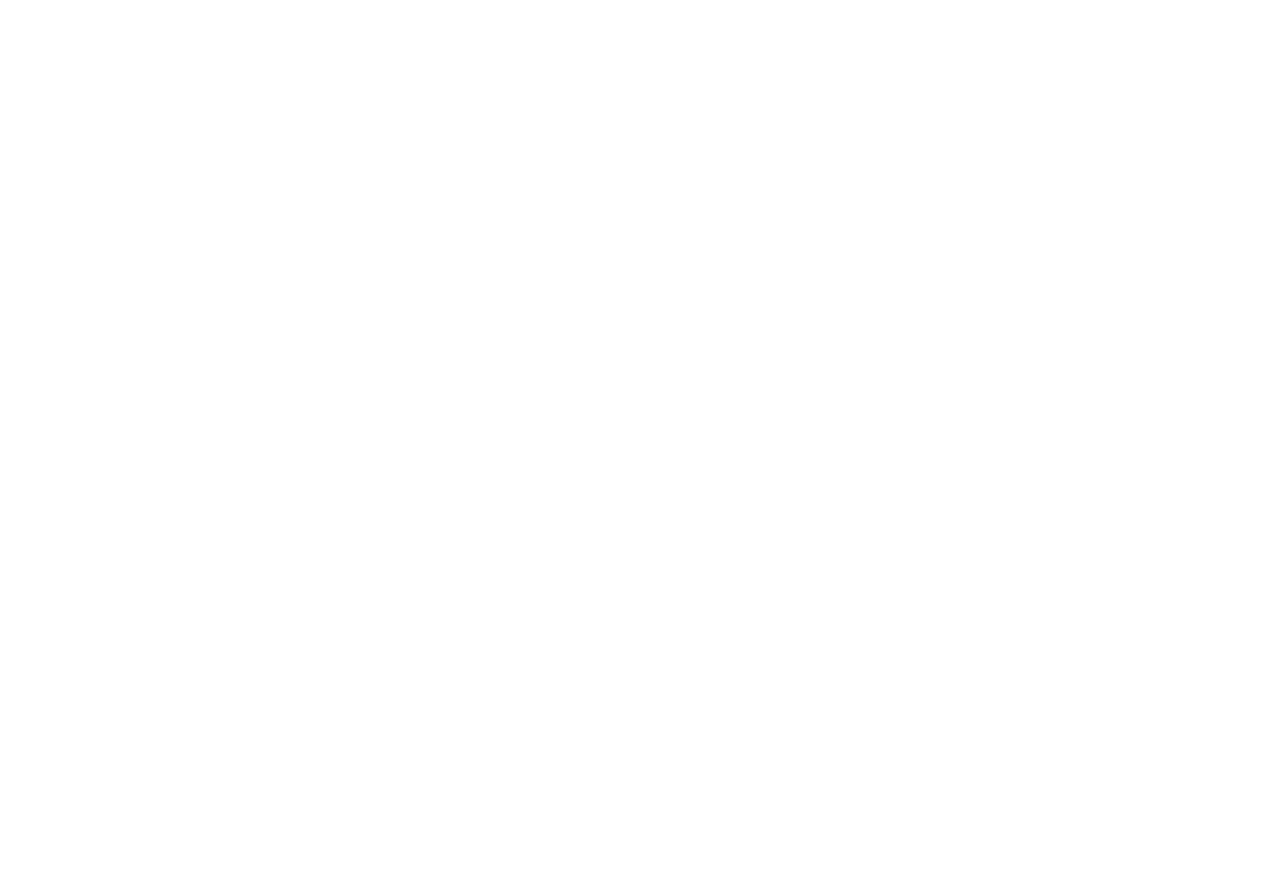
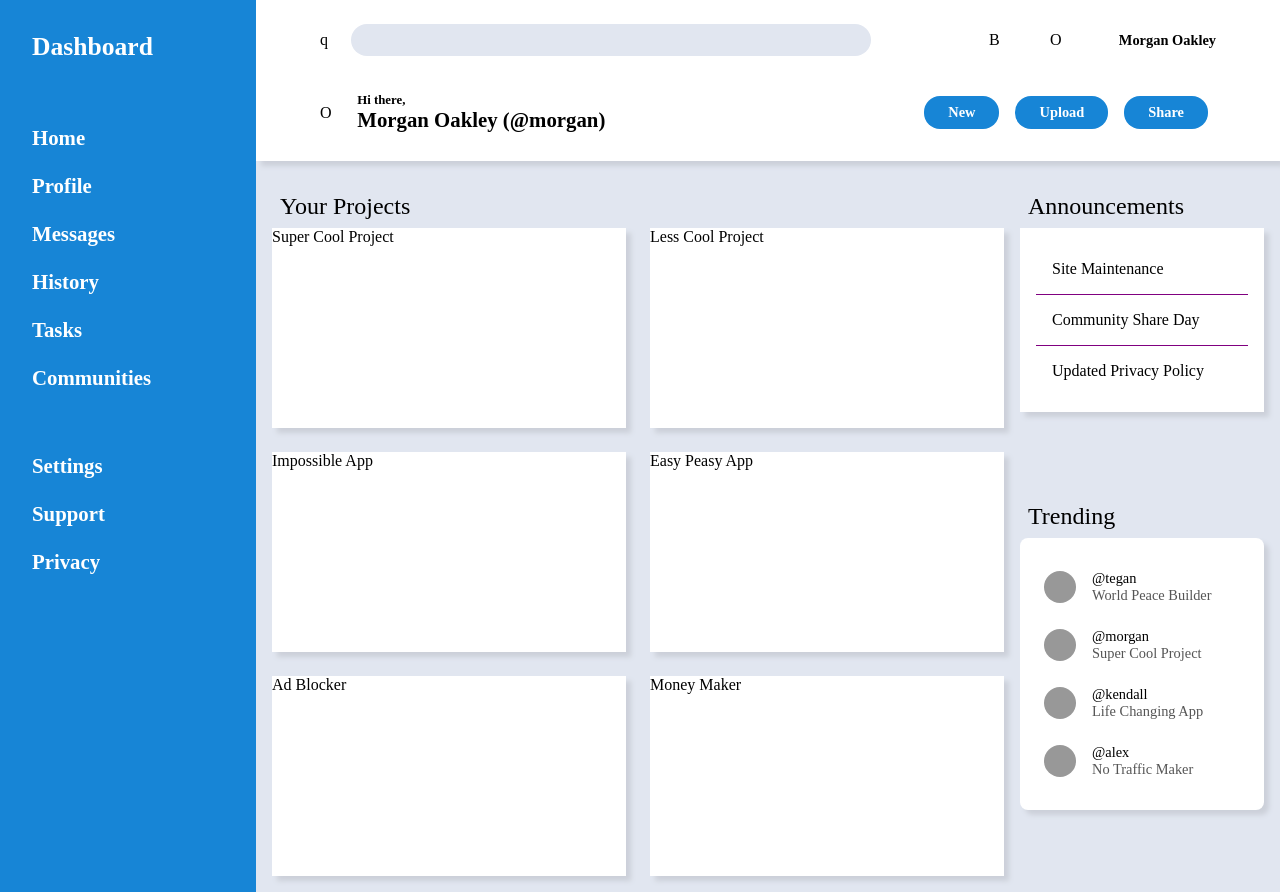
Before and after one commit to TimoW3rn3r/admin-dashboard, a plain HTML site: page index.html in a window 1280 px wide. Before the commit the page ends 800 px from the top, so only its background shows below. Drawn offline with Linux system fonts and the light colour scheme.

Commit message:
Basic layout using grid

```diff
--- a/css/style.css
+++ b/css/style.css
@@ -0,0 +1,248 @@
+* {
+  margin: 0;
+  padding: 0;
+
+  --dashboard-text-size: 1.6rem;
+  --sidebar-background: #1785d6;
+  --sidebar-font-size: 1.3rem;
+  --sidebar-font-weight: 700;
+  --sidebar-text-color: white;
+
+  --main-content-background: #e1e6f0;
+
+  --username-size: 0.9rem;
+  --username-weight: 600;
+
+  --greeting-size: 0.8rem;
+  --greeting-weight: 600;
+
+  --user-details-size: 1.3rem;
+  --user-details-weight: 600;
+
+  --button-bg-color: #1785d6;
+  --button-text-color: white;
+  --button-text-size: 0.9rem;
+  --button-text-weight: 600;
+
+  --content-title-size: 1.5rem;
+  --content-title-weight: 500;
+
+  --content-color: #555555;
+
+  --trending-user-size: 0.9rem;
+  --trending-user-weight: 500;
+
+  --trending-size: 0.9rem;
+  --trending-weight: 400;
+
+  --tile-shadow: #ccd0d9;
+}
+
+body {
+  background-color: var(--main-content-background);
+}
+
+.container {
+  display: grid;
+  grid-template-columns: 1fr 4fr;
+  /* grid-template-rows: 1fr 6fr; */
+  /* grid-gap: 8px 8px; */
+  row-gap: 8px;
+  /* min-height: 100vh; */
+}
+
+.sidebar {
+  grid-row: 1 / 3;
+  background-color: var(--sidebar-background);
+  color: var(--sidebar-text-color);
+  font-weight: var(--sidebar-font-weight);
+  font-size: var(--sidebar-font-size);
+  padding: 32px;
+
+  display: grid;
+  grid-template-rows: max-content max-content max-content;
+  row-gap: 64px;
+}
+
+.dashboard {
+  font-size: var(--dashboard-text-size);
+}
+.links1, .links2 {
+  display: grid;
+  row-gap: 24px;
+}
+
+.header {
+  background-color: white;
+  padding: 24px 64px;
+  box-shadow: 12px 0 rgba(170, 180, 194, 0.2);
+}
+
+.first-row {
+  display: grid;
+  grid-template-columns: 1fr 20fr 1fr 2fr 5fr;
+  align-items: center;
+  margin-bottom: 32px;
+}
+
+.second-row {
+  display: grid;
+  grid-template-columns: 1fr 15fr auto auto auto;
+  align-items: center;
+  justify-items: right;
+}
+
+#search-icon {
+  margin-right: 16px;
+}
+
+#username {
+  font-size: var(--username-size);
+  font-weight: var(--username-weight);
+}
+
+#greeting {
+  font-size: var(--greeting-size);
+  font-weight: var(--greeting-weight);
+}
+
+#user-details {
+  font-size: var(--user-details-size);
+  font-weight: var(--user-details-weight);
+}
+
+#search-bar {
+  background-color: var(--main-content-background);
+  border-radius: 16px;
+  padding: 16px;
+  margin-right: 98px;
+}
+
+#bell-icon, #profile-icon, #username {
+  justify-self: right;
+}
+
+#profile-picture {
+  justify-self: left;
+}
+
+#welcome-text {
+  justify-self: left;
+}
+
+.button {
+  background-color: var(--button-bg-color);
+  color: var(--button-text-color);
+  font-size: var(--button-text-size);
+  font-weight: var(--button-text-weight);
+
+
+  padding: 8px 24px;
+  border-radius: 16px;
+  margin: 8px;
+}
+
+.main-content {
+  display: grid;
+  grid-template-columns: 3fr 1fr;
+  gap: 16px;
+  padding: 16px;
+}
+
+.projects-container {
+  grid-row: 1/3;
+}
+
+.announcements-container {
+}
+
+.trendings-container {
+
+}
+
+.content-title {
+  font-size: var(--content-title-size);
+  font-weight: var(--content-title-weight);
+  margin: 8px;
+}
+
+.content {
+  font-size: var(--trending-size);
+  font-weight: var(--trending-weight);
+  color: var(--content-color);
+}
+
+.projects {
+  display: grid;
+  grid-template-columns: 1fr 1fr;
+  gap: 24px;
+}
+
+.project {
+  /* border: 2px solid red; */
+  background-color: white;
+  width: auto;
+  height: 200px;
+}
+
+.announcements-board {
+  background-color: white;
+  padding: 16px;
+}
+
+.announcements {
+  background-color: purple;
+  display: grid;
+  grid-template-columns: 1fr;
+  grid-template-rows: 1fr, 1fr, 1fr;
+  gap: 1px;
+  /* padding: 16px; */
+}
+
+.announcement {
+  /* border: 2px solid yellow; */
+  background-color: white;
+  padding: 16px;
+  /* border-bottom: 1px solid gray; */
+}
+
+.trendings {
+  /* display: grid; */
+  background-color: white;
+  grid-template-columns: 1fr;
+  grid-template-rows: 1fr 1fr 1fr 1fr;
+  border-radius: 8px;
+  padding: 8px;
+}
+
+.trending {
+  /* border: 2px solid yellow; */
+  background-color: white;
+  /* padding-left: 8px; */
+  display: grid;
+  grid-template-columns: 48px 1fr;
+  /* grid-template-rows: 1fr 1fr ; */
+  gap: 0px 16px;
+  margin: 24px 0px;
+}
+
+.user {
+  font-size: var(--trending-user-size);
+  font-weight: var(--trending-user-weight);
+  align-self: end;
+}
+
+.logo {
+  background: #989898;
+  grid-row: 1/3;
+  /* border: 1px solid red; */
+  height: 32px;
+  width: 32px;
+  border-radius: 100px;
+  justify-self: right;
+  align-self: center;
+}
+
+.card {
+  box-shadow: 5px 5px 5px var(--tile-shadow);
+}
--- a/index.html
+++ b/index.html
@@ -1,13 +1,111 @@
 <!DOCTYPE html>
 <html lang="en">
-<head>
-  <meta charset="UTF-8">
-  <meta http-equiv="X-UA-Compatible" content="IE=edge">
-  <meta name="viewport" content="width=device-width, initial-scale=1.0">
-  <title>Admin Dashboard</title>
-  <link rel="stylesheet" href="./css/style.css">
-</head>
-<body>
+  <head>
+    <meta charset="UTF-8" />
+    <meta http-equiv="X-UA-Compatible" content="IE=edge" />
+    <meta name="viewport" content="width=device-width, initial-scale=1.0" />
+    <title>Admin Dashboard</title>
+    <link rel="stylesheet" href="./css/style.css" />
+  </head>
+  <body>
+    <div class="container">
+      <div class="sidebar">
+        <div class="dashboard">
+          <div>Dashboard</div>
+        </div>
 
-</body>
-</html>
+        <div class="links1">
+          <div>Home</div>
+          <div>Profile</div>
+          <div>Messages</div>
+          <div>History</div>
+          <div>Tasks</div>
+          <div>Communities</div>
+        </div>
+
+        <div class="links2">
+          <div>Settings</div>
+          <div>Support</div>
+          <div>Privacy</div></div>
+      </div>
+
+      <div class="header card">
+        <!-- first-row for search, notification and user settings -->
+        <div class="first-row">
+          <div id="search-icon">q</div>
+          <div id="search-bar"></div>
+          <div id="bell-icon">B</div>
+          <div id="profile-icon">O</div>
+          <div id="username">Morgan Oakley</div>
+        </div>
+
+        <!-- second for for profile details and quick function buttons -->
+        <!-- like new, upload, share -->
+        <div class="second-row">
+          <div id="profile-picture">O</div>
+          <div id="welcome-text">
+            <div id="greeting">
+              Hi there,
+            </div>
+            <div id="user-details">
+              Morgan Oakley (@morgan)
+            </div>
+          </div>
+          <div class="button">New</div>
+          <div class="button">Upload</div>
+          <div class="button">Share</div>
+        </div>
+      </div>
+
+      <div class="main-content">
+        <div class="projects-container">
+          <div class="content-title">Your Projects</div>
+          <div class="projects">
+            <div class="project card">Super Cool Project</div>
+            <div class="project card">Less Cool Project</div>
+            <div class="project card">Impossible App</div>
+            <div class="project card">Easy Peasy App</div>
+            <div class="project card">Ad Blocker</div>
+            <div class="project card">Money Maker</div>
+          </div>
+        </div>
+
+        <div class="announcements-container">
+          <div class="content-title">Announcements</div>
+          <div class="announcements-board card">
+            <div class="announcements">
+              <div class="announcement">Site Maintenance</div>
+              <div class="announcement">Community Share Day</div>
+              <div class="announcement">Updated Privacy Policy</div>
+            </div>
+          </div>
+        </div>
+
+        <div class="trendings-container">
+          <div class="content-title">Trending</div>
+          <div class="trendings card">
+            <div class="trending">
+              <div class="logo"></div>
+              <div class="user">@tegan</div>
+              <div class="content">World Peace Builder</div>
+            </div>
+            <div class="trending">
+              <div class="logo"></div>
+              <div class="user">@morgan</div>
+              <div class="content">Super Cool Project</div>
+            </div>
+            <div class="trending">
+              <div class="logo"></div>
+              <div class="user">@kendall</div>
+              <div class="content">Life Changing App</div>
+            </div>
+            <div class="trending">
+              <div class="logo"></div>
+              <div class="user">@alex</div>
+              <div class="content">No Traffic Maker</div>
+            </div>
+
+        </div>
+      </div>
+  </body>
+</html></div>
```
